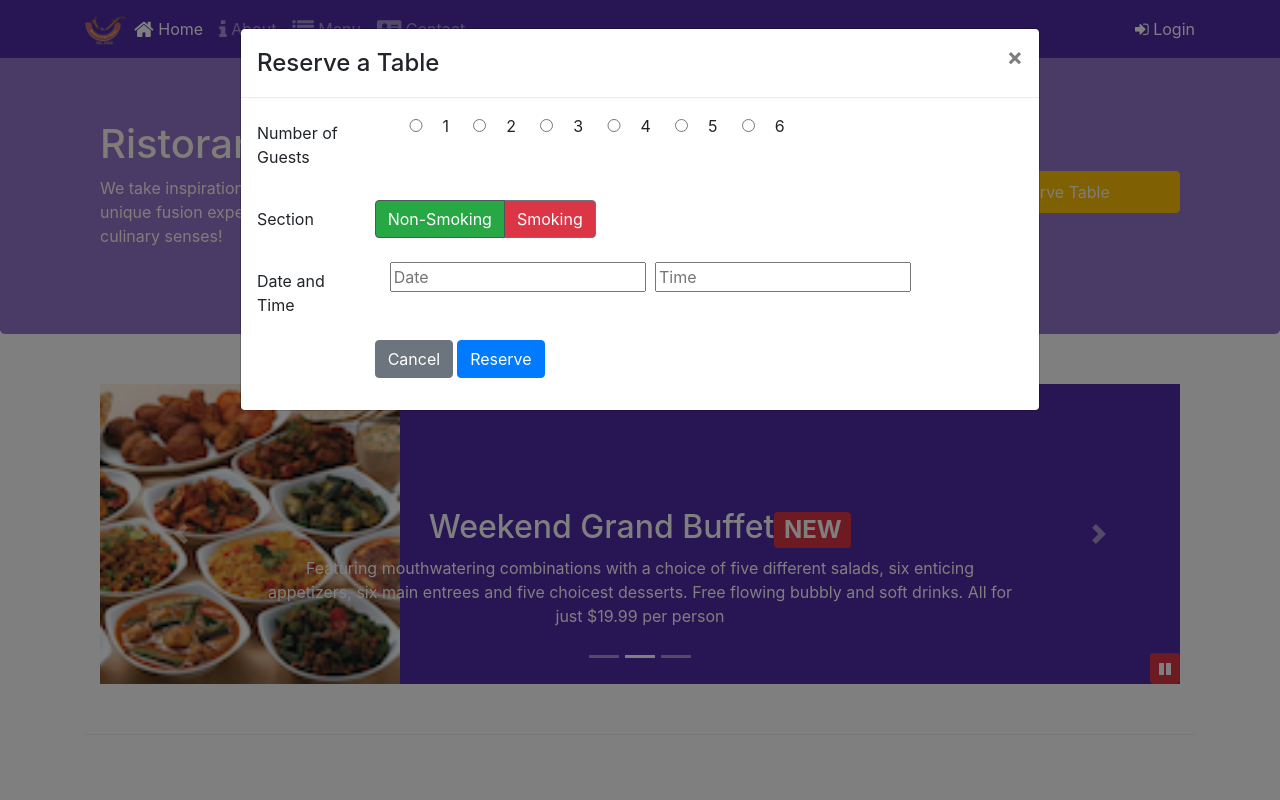
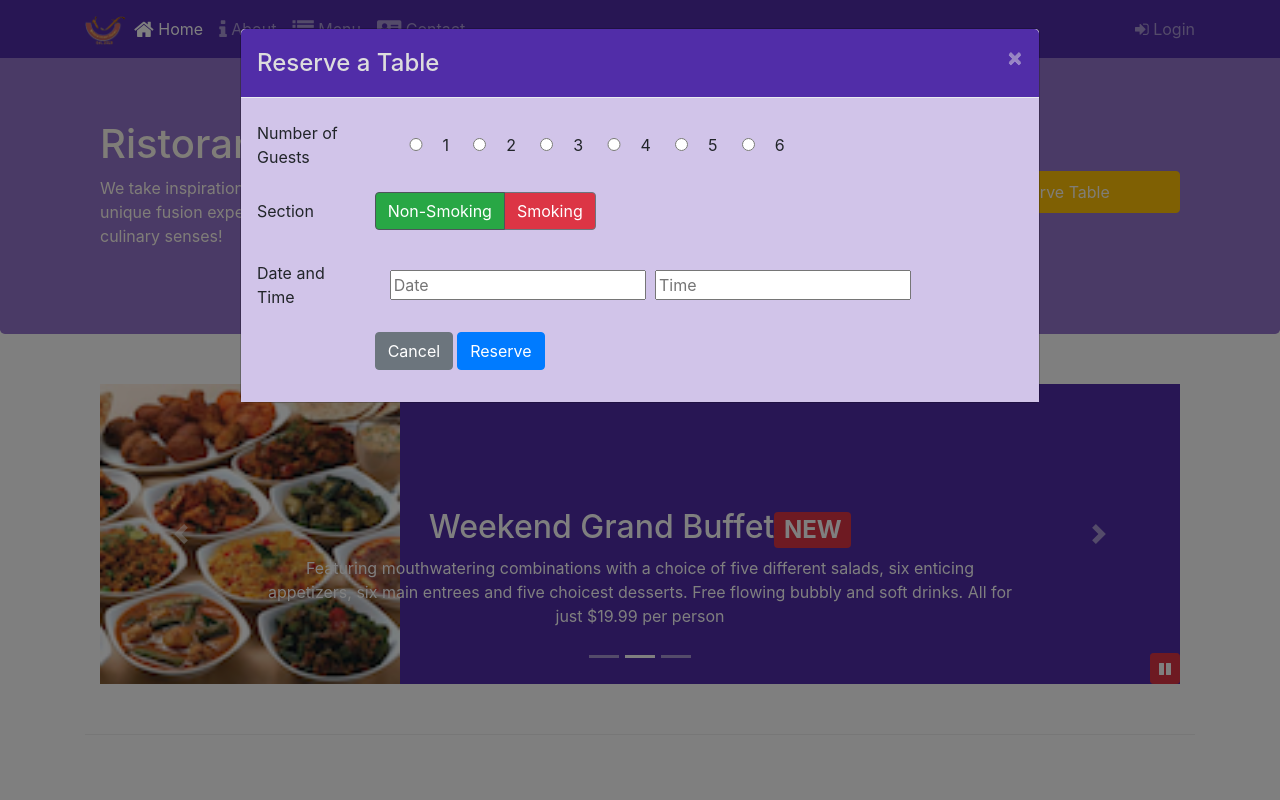
Before and after one commit to priyanshuvishnoi/conFusion, a website: page index.html in a window 1280 px wide. Both pictures are taken after a click on the button "Reserve Table". Shown: the top 800 px of the page. Drawn offline with nearby package versions, Linux system fonts and the light colour scheme.

Commit message:
Assignment 4

```diff
--- a/css/styles.scss
+++ b/css/styles.scss
@@ -74,3 +74,17 @@ body{
     bottom: 0px;
     z-index: 1;
 }
+
+.modal-body {
+    background: $background-pale;
+}
+
+.modal-header{
+    background: $background-dark;
+    .modal-title{
+        color: $lt-gray;
+    }
+    button{
+        color: $lt-gray;
+    }
+}
--- a/index.html
+++ b/index.html
@@ -63,10 +63,8 @@
               >
             </li>
           </ul>
-          <span class="navbar-text">
-            <a data-toggle="modal" data-target="#loginModal" href="">
-              <span class="fa fa-sign-in"></span> Login</a
-            >
+          <span class="navbar-text" id="loginButton">
+            <span class="fa fa-sign-in"></span> Login
           </span>
         </div>
       </div>
@@ -78,7 +76,7 @@
         <div class="modal-content">
           <div class="modal-header">
             <h4 class="modal-title">Login</h4>
-            <button type="button" class="close" data-dismiss="modal">
+            <button type="button" class="close" id="loginModalDismissButton">
               &times;
             </button>
           </div>
@@ -118,7 +116,7 @@
                 <button
                   type="button"
                   class="btn btn-secondary btn-sm ml-auto"
-                  data-dismiss="modal"
+                  id="loginCancelButton"
                 >
                   Cancel
                 </button>
@@ -150,8 +148,7 @@
             <a
               role="button"
               class="btn btn-block nav-link btn-warning"
-              data-toggle="modal"
-              data-target="#reserveModal"
+              id="reserveTableButton"
               >Reserve Table</a
             >
           </div>
@@ -164,7 +161,7 @@
         <div class="modal-content">
           <div class="modal-header">
             <h4 class="modal-title">Reserve a Table</h4>
-            <button type="button" class="close" data-dismiss="modal">
+            <button type="button" class="close" id="reserveModalDismissButton">
               &times;
             </button>
           </div>
@@ -174,7 +171,7 @@
                 <label for="radio" class="col-12 col-md-2 col-form-label"
                   >Number of Guests</label
                 >
-                <div class="col-12 col-md-10">
+                <div class="col-12 col-md-10 align-self-center">
                   <input class="col-1" type="radio" name="radio" id="radio" />1
                   <input class="col-1" type="radio" name="radio" id="radio" />2
                   <input class="col-1" type="radio" name="radio" id="radio" />3
@@ -184,7 +181,7 @@
                 </div>
               </div>
 
-              <div class="form-group row mt-4">
+              <div class="form-group row align-self-center">
                 <label for="smoke" class="col-12 col-md-2 col-form-label"
                   >Section</label
                 >
@@ -195,7 +192,7 @@
                       name="section"
                       id="option1"
                       autocomplete="off"
-                      checked
+                      active
                     />
                     Non-Smoking
                   </label>
@@ -215,7 +212,7 @@
                 <label for="datetime" class="col-12 col-md-2 col-form-label"
                   >Date and Time</label
                 >
-                <div class="col-12 col-md-4">
+                <div class="col-12 col-md-4 align-self-center">
                   <input
                     class=""
                     type="text"
@@ -225,7 +222,7 @@
                   />
                 </div>
 
-                <div class="col-12 col-md-4">
+                <div class="col-12 col-md-4 align-self-center">
                   <input
                     class=""
                     type="text"
@@ -239,10 +236,9 @@
               <div class="form-group row">
                 <div class="offset-md-2 mr-1">
                   <button
-                    type="submit"
+                    type="button"
                     class="btn btn-secondary"
-                    data-toggle="modal"
-                    data-target="#reserveModal"
+                    id="reserveModalCancelButton"
                   >
                     Cancel
                   </button>
@@ -514,6 +510,30 @@
             $("#carouselButton").children("span").addClass("fa-pause");
           }
         });
+        //login button script
+        $("#loginButton").click(function () {
+          $("#loginModal").modal("show");
+        });
+        //login modal dismiss button
+        $("#loginModalDismissButton").click(function () {
+          $("#loginModal").modal("hide");
+        });
+        //login modal cancel button
+        $("#loginCancelButton").click(function () {
+          $("#loginModal").modal("hide");
+        });
+        //reserve table button
+        $("#reserveTableButton").click(function () {
+          $("#reserveModal").modal("show");
+        });
+        //reserve modal dismiss button
+        $("#reserveModalDismissButton").click(function () {
+          $("#reserveModal").modal("hide");
+        });
+        //reserve modal cancel button
+        $("#reserveModalCancelButton").click(function () {
+          $("#reserveModal").modal("hide");
+        });
       });
     </script>
   </body>
```
Also changed, not shown: css/styles.css.
